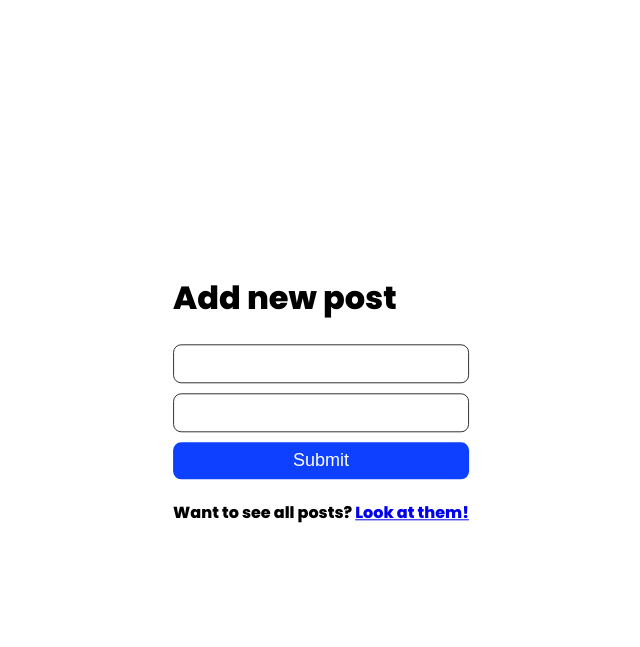
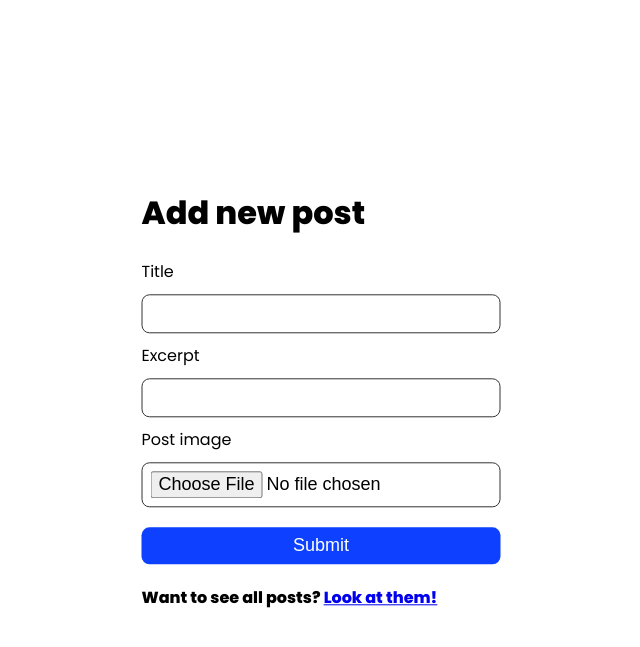
Before and after one commit to jasurka/academy, a PHP site: page /add-post.php in a window 1280 px wide. Shown: the top 647 px of the page, without its empty margins (319-959 px from the left). Run offline with PHP 8.4, Linux system fonts and the light colour scheme; some libraries are stand-ins or nearby versions.

Commit message:
ended the task

```diff
--- a/add-post.php
+++ b/add-post.php
@@ -1,15 +1,16 @@
 <?php
 
 require_once 'bd/bd.php';
-
+require_once 'upload.php';
 if ( isset( $_POST['post_add'] )){
     $post_title = htmlspecialchars($_POST['post_title']);
     $post_excerpt = htmlspecialchars($_POST['post_excerpt']);
     $post_date = date('Y-m-d H:i:s');
+    $post_img_url = "images/uploads/" . $_FILES['post_image']['name'];
 
-    $add_query = $bd_connect->prepare("INSERT INTO posts (post_title, post_excerpt, post_date) VALUES (?, ?, ?)");
+    $add_query = $bd_connect->prepare("INSERT INTO posts (post_title, post_excerpt, post_date, post_image) VALUES (?, ?, ?, ?)");
 
-    $add_query->bind_param("sss", $post_title, $post_excerpt, $post_date);
+    $add_query->bind_param("ssss", $post_title, $post_excerpt, $post_date, $post_img_url);
 
     $query_process = $add_query->execute();
 
@@ -24,9 +25,14 @@ require_once 'header.php';
 ?>
 <div class="form-wrapper">
     <h1>Add new post</h1>
-    <form class="add-post form" method="POST">
+    <form class="add-post form" method="POST" enctype="multipart/form-data">
+        <label for="post_title">Title</label>
         <input type="text" class="text" name="post_title">
+        <label for="post_excerpt">Excerpt</label>
         <input type="textarea" class="text" name="post_excerpt">
+        <label for="post_image">Post image</label>
+        <input name="post_image" type="file" id="imgInp">
+        <img src="" id="imgPrev">
         <input type="submit" class="submit" name="post_add">
     </form>
     <h4>Want to see all posts? <a href="archive-post.php" class="all-posts">Look at them!</a></h4>
--- a/archive-post.php
+++ b/archive-post.php
@@ -8,6 +8,7 @@ $result = $bd_connect->query($sql);
 function post_render ( $posts ){
     foreach( $posts as $post ){ ?>
         <div class="col-3 post-item">
+            <img src="<?php if ( !empty( $post['post_image'] ) ) : echo $post['post_image']; endif; ?>" style="width:100%">
             <h3 class="post-title">
                 <?php if ( !empty( $post['post_title'] ) ) : echo $post['post_title']; endif; ?>
             </h3>
--- a/assets/css/style.css
+++ b/assets/css/style.css
@@ -566,3 +566,12 @@ input[type="submit"]{
   border-radius: 8px;
   padding: 30px;
 }
+
+.notice{
+  font-size: 20px;
+  font-weight: 600;
+}
+
+#imgPrev{
+  max-width: 250px;
+}
--- a/assets/js/scripts.js
+++ b/assets/js/scripts.js
@@ -53,4 +53,12 @@ $(document).ready(function(){
 
     // });
 
+    //input image preview
+    imgInp.onchange = evt => {
+        const [file] = imgInp.files
+        if (file) {
+            imgPrev.src = URL.createObjectURL(file);
+        }
+    }
+
 });
--- a/bd/bd.php
+++ b/bd/bd.php
@@ -1,3 +1,12 @@
 <?php
+if ( empty( $bd_connect = new mysqli('localhost', 'root', 'root', 'local') ) ) {
+    require_once 'installer.php';
+    if ( isset( $db_name ) && isset( $db_user ) && isset( $db_pass ) ) {
+        $bd_connect = new mysqli('localhost', $db_user, $db_pass, $db_name);
+    }
+}
 
-    $bd_connect = new mysqli('localhost', 'root', 'root', 'local');
+
+//else{
+//    $bd_connect = new mysqli('localhost', 'root', 'root', 'local');
+//}
--- a/login/index.php
+++ b/login/index.php
@@ -35,8 +35,8 @@ $bd_connect->close();
 <div class="login-wrapper">
     <div class="form-heading">Login</div>
     <form class="login-form" method="POST">
-        <input type="text" class="login modal-input" name="login-name">
-        <input type="password" class="password modal-input" name="login-password">
+        <input type="text" class="login modal-input" name="login-name" placeholder="Username">
+        <input type="password" class="password modal-input" name="login-password" placeholder="Password">
         <input type="submit" name="login-submit">
     </form>
     <p class="to-reg-text">Do not have an account? <a href="/register/" class="to-reg">Sign Up</a></p>
--- a/register/index.php
+++ b/register/index.php
@@ -50,8 +50,8 @@ $bd_connect->close();
      <div class="form-wrapper">
         <div class="form-heading">Sign up</div>
         <form class="register-form form" method="POST">
-            <input type="text" class="login modal-input" name="register_name" required>
-            <input type="password" class="password modal-input" name="register_password" required>
+            <input type="text" class="login modal-input" name="register_name" required placeholder="Username">
+            <input type="password" class="password modal-input" name="register_password" required placeholder="Password">
             <input type="submit" name="register_submit">
         </form>
         <p class="to-log-text">Already have an account? <a href="/login/" class="to-log">Login</a></p>
--- /dev/null
+++ b/upload.php
@@ -0,0 +1,22 @@
+<?php
+error_reporting(0);
+if ( isset($_FILES['post_image']) ) {
+    $file_name = $_FILES['post_image']['name'];
+    $file_size = $_FILES['post_image']['size'];
+    $file_tmp = $_FILES['post_image']['tmp_name'];
+    $file_type = $_FILES['post_image']['type'];
+    $file_ext = strtolower( end( explode( '.', $_FILES['post_image']['name'] ) ) );
+
+    $allowed_ext = ['jpeg', 'jpg', 'png'];
+
+    if( in_array( $file_ext, $allowed_ext ) === false ) {
+        $notice[] = "Extension is not allowed";
+    }
+    if ( $file_size > 2097152) {
+        $notice[] = "File size should be less than 2MB";
+    }
+    if ( empty( $notice ) === true ) {
+        move_uploaded_file( $file_tmp, "images/uploads/" . $file_name );
+    }
+}
+?>
```
Also changed, not shown: edit-post.php (+9 -5 lines), installer.php (added, +51 -0 lines), images/uploads/honorr-527x527.jpg (added), images/uploads/iphone-xs-gols-1-527x527.png (added), images/uploads/iphone-xs-silver-1-527x527.png (added), images/uploads/logo-colored.png (added), images/uploads/mi7-527x527.jpg (added), images/uploads/teacher2-2.png (added).
